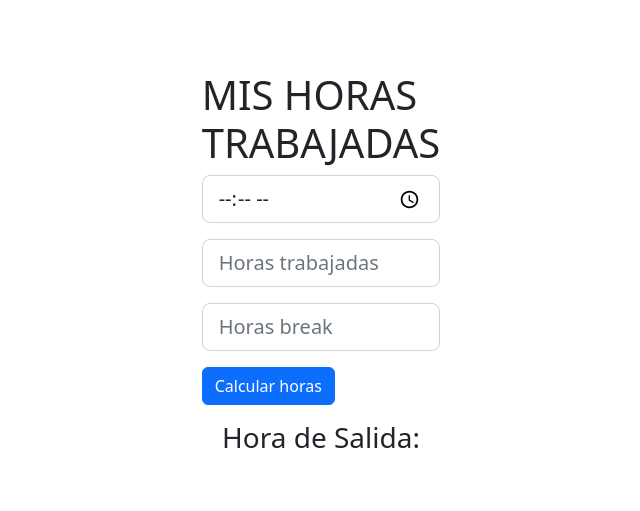
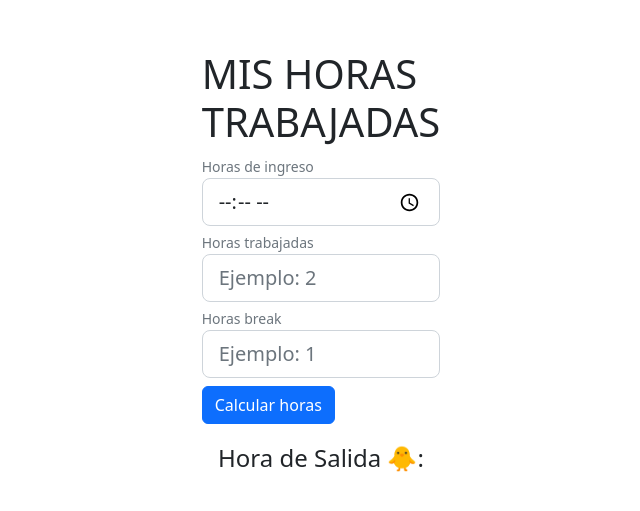
Before and after one commit to paulurbina/mihoradesalida.github.io, a plain HTML site: page index.html in a window 1280 px wide. Shown: the part 129-640 px from the top of the page, without its empty margins (319-959 px from the left). Drawn offline with nearby package versions, Linux system fonts and the light colour scheme.

Commit message:
se actualizó y acomodó los div y estilos

```diff
--- a/index.html
+++ b/index.html
@@ -26,33 +26,43 @@
     <div class="d-flex h-100 box">
       <div class="align-self-center mx-auto">
         <h1 class="display-6">MIS HORAS <br />TRABAJADAS</h1>
-        <div class="form-group mb-3">
+        <div class="form-group mb-1">
+          <small class="text-muted">
+            Horas de ingreso
+          </small>
           <input
             type="time"
             id="hora-ingreso"
             class="form-control form-control-lg"
+            placeholder="Ejemplo: 13:01"
             required
           />
         </div>
-        <div class="form-group mb-3">
+        <div class="form-group mb-1">
+          <small class="text-muted">
+            Horas trabajadas
+          </small>
           <input
             type="number"
             id="horas-trabajadas"
             min="1"
             max="24"
             class="form-control form-control-lg"
-            placeholder="Horas trabajadas"
+            placeholder="Ejemplo: 2"
             required
           />
         </div>
-        <div class="form-group mb-3">
+        <div class="form-group mb-2">
+          <small class="text-muted">
+            Horas break
+          </small>
           <input
             type="number"
             id="horas-break"
             min="1"
             max="24"
             class="form-control form-control-lg"
-            placeholder="Horas break"
+            placeholder="Ejemplo: 1"
             required
           />
         </div>
@@ -66,7 +76,7 @@
           </button>
         </div>
         <div class="form-group mb-3 text-center">
-          <h3>Hora de Salida:</h3>
+          <p class="fs-4">Hora de Salida 🐥:</p>
           <h2 id="hora-salida"></h2>
         </div>
       </div>
```
